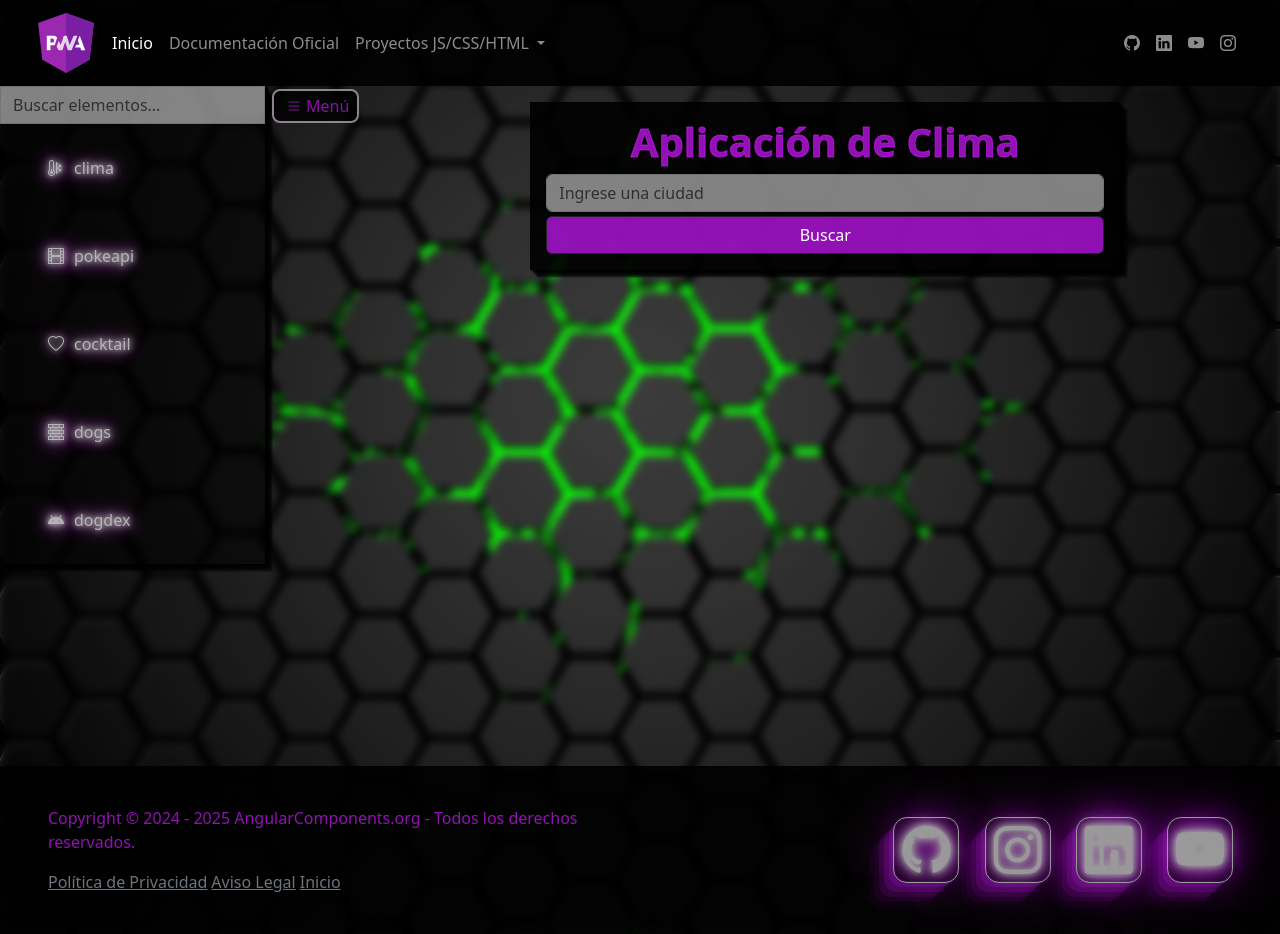
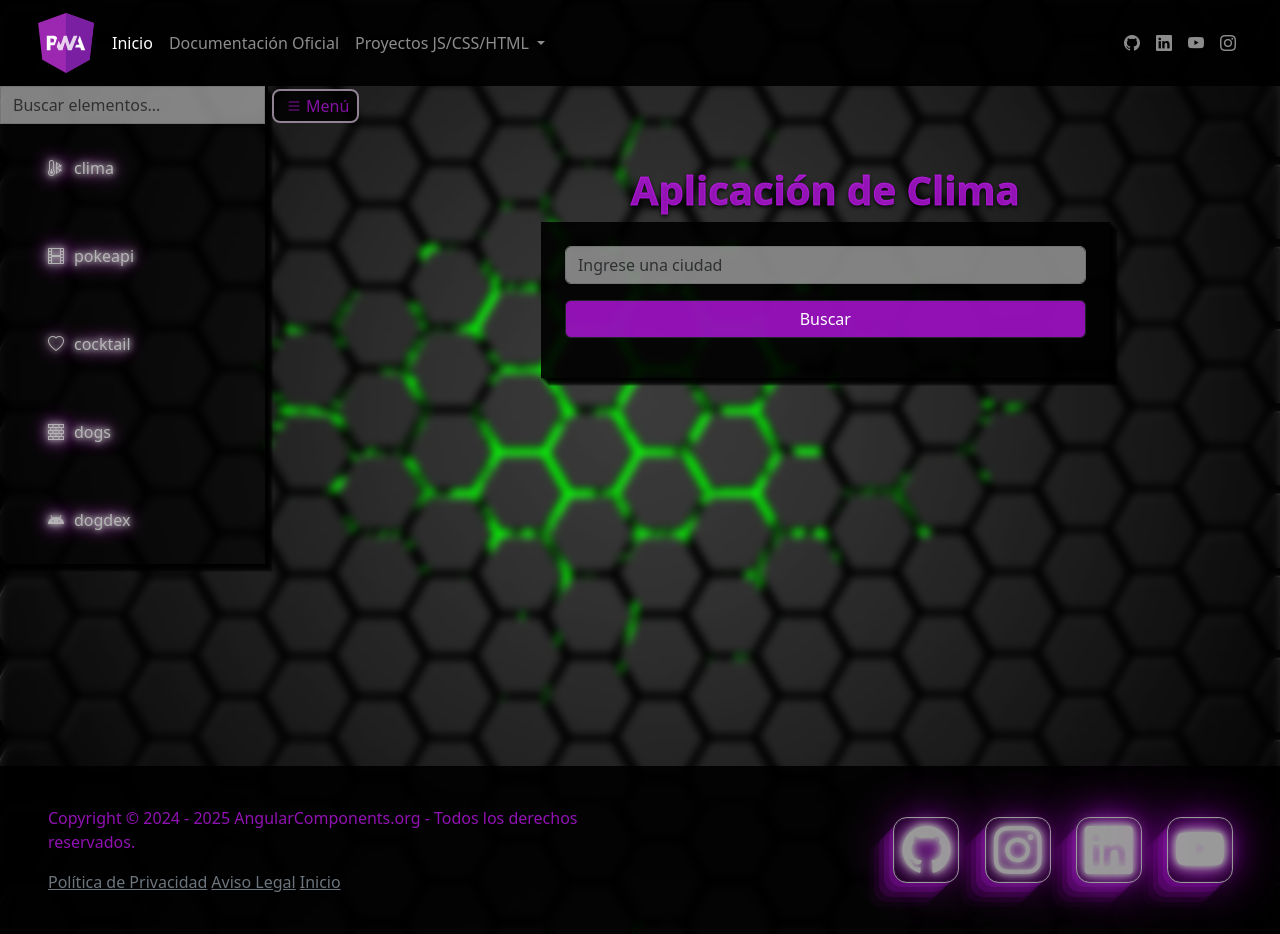
Before and after one commit to beastraiser/proyecto-final-angular, an Angular app: page /clima in a window 1280 px wide. Built offline with nearby package versions, Linux system fonts and the light colour scheme; a web font is replaced by a local one.

Commit message:
estilado terminado a falta de animaciones

```diff
--- a/src/app/pages/clima/clima.component.css
+++ b/src/app/pages/clima/clima.component.css
@@ -32,7 +32,7 @@
   background-color: var(--purple-complementary);
 }
 
-.shadow {
+.txt-shadow {
   color: white;
   -webkit-text-stroke: 1px var(--purple-complementary);
   text-shadow: 0px 2px 4px black;
--- a/src/app/pages/clima/clima.component.html
+++ b/src/app/pages/clima/clima.component.html
@@ -1,24 +1,20 @@
-<div class="container-fluid">
-  <div class="row justify-content-center">
-    <div class="col-lg-8 contenedor p-3">
-      <!-- -------Buscador------- -->
-      <h1 class="text-center shadow">Aplicación de Clima</h1>
-
+<div class="container">
+  <div class="row justify-content-center p-3">
+    <h1 class="text-center txt-shadow mt-5">Aplicación de Clima</h1>
+    <div class="col-lg-8 contenedor p-4">
       <input
         type="text"
         [(ngModel)]="ciudad"
         placeholder="Ingrese una ciudad"
-        class="form-control"
+        class="form-control mb-3"
       />
       <button
         (click)="buscarClima(ciudad)"
         id="botonBusqueda"
-        class="btn btn-dark w-100 mt-1"
+        class="btn btn-dark w-100 mb-3"
       >
         Buscar
       </button>
-
-      <!-- ----------------------- -->
       @if (datosClima.ciudadNombre) {
       <div class="card p-4 mt-3" id="datos-clima">
         <div class="d-flex">
--- a/src/app/pages/cocktail/cocktail.component.html
+++ b/src/app/pages/cocktail/cocktail.component.html
@@ -1,7 +1,7 @@
 <div class="container">
   <div class="row justify-content-center p-3">
+    <h1 class="mt-5 txt-shadow text-center">Buscar cocktail por Nombre</h1>
     <div class="col-lg-8 text-center cont p-4">
-      <h1 class="mb-3 txt-shadow">Buscar Cocktail por Nombre</h1>
       <div class="mb-3">
         <input
           type="text"
--- a/src/app/pages/dogdex/dogdex.component.css
+++ b/src/app/pages/dogdex/dogdex.component.css
@@ -0,0 +1,35 @@
+.btn:hover {
+  scale: 1.02;
+  filter: brightness(120%);
+}
+
+input {
+  opacity: 0.5;
+}
+
+input:focus {
+  opacity: 0.8;
+}
+
+.txt-shadow {
+  -webkit-text-stroke: 1px var(--purple-complementary);
+  text-shadow: 0px 2px 4px black;
+  font-weight: bold;
+  color: var(--purple-complementary);
+}
+.cont {
+  background: rgba(0, 0, 0, 0.9);
+  box-shadow: 0px 1px 0px 0px rgba(0, 0, 0, 0.22),
+    1px 0px 0px 0px rgba(0, 0, 0, 0.22), 1px 2px 0px 0px rgba(0, 0, 0, 0.22),
+    2px 1px 0px 0px rgba(0, 0, 0, 0.22), 2px 3px 0px 0px rgba(0, 0, 0, 0.22),
+    3px 2px 0px 0px rgba(0, 0, 0, 0.22), 3px 4px 0px 0px rgba(0, 0, 0, 0.22),
+    4px 3px 0px 0px rgba(0, 0, 0, 0.22), 4px 5px 0px 0px rgba(0, 0, 0, 0.22),
+    5px 4px 0px 0px rgba(0, 0, 0, 0.22), 5px 6px 0px 0px rgba(0, 0, 0, 0.22),
+    6px 5px 0px 0px rgba(0, 0, 0, 0.22), 6px 7px 0px 0px rgba(0, 0, 0, 0.22),
+    7px 6px 0px 0px rgba(0, 0, 0, 0.22), 7px 8px 0px 0px rgba(0, 0, 0, 0.22),
+    8px 7px 0px 0px rgba(0, 0, 0, 0.22);
+}
+
+.btn {
+  background-color: var(--purple-complementary);
+}
--- a/src/app/pages/dogdex/dogdex.component.html
+++ b/src/app/pages/dogdex/dogdex.component.html
@@ -1,13 +1,19 @@
-<!-- <div class="container">
-  <h1 class="mt-3">Razas de Perros</h1>
-  <div class="row mt-3">
-    <div class="col-md-6">
+<div class="container">
+  <div class="row justify-content-center p-3">
+    <h1 class="mt-5 txt-shadow text-center">Razas de Perros</h1>
+    <div class="col-lg-8 text-center cont p-4">
+      @if(imagen) {
+      <div class="text-center">
+        <img [src]="imagen" class="img-fluid mb-3" alt="Imagen de perro" />
+      </div>
+      }
+
       <ul class="list-group">
         @for(raza of razas; track raza) {
         <li class="list-group-item">
           {{ raza }}
           <button
-            class="btn btn-primary btn-sm float-end"
+            class="btn btn-dark btn-sm float-end"
             (click)="cargarImagen(raza)"
           >
             Ver Imagen
@@ -16,42 +22,5 @@
         }
       </ul>
     </div>
-    <div class="col-md-6">
-      @if(imagen) {
-      <div class="text-center">
-        <img [src]="imagen" class="img-fluid" alt="Imagen de perro" />
-      </div>
-      } @if(!imagen){
-      <div class="alert alert-info mt-3" role="alert">
-        Selecciona una raza para ver su imagen.
-      </div>
-      }
-    </div>
-  </div>
-</div> -->
-<div class="container">
-  <h1 class="mt-3">Razas de Perros</h1>
-  <div class="row mt-3">
-    <div class="col-md-6">
-      <ul class="list-group">
-        <li *ngFor="let raza of razas" class="list-group-item">
-          {{ raza }}
-          <button
-            class="btn btn-primary btn-sm float-end"
-            (click)="cargarImagen(raza)"
-          >
-            Ver Imagen
-          </button>
-        </li>
-      </ul>
-    </div>
-    <div class="col-md-6">
-      <div *ngIf="imagen" class="text-center">
-        <img [src]="imagen" class="img-fluid" alt="Imagen de perro" />
-      </div>
-      <div *ngIf="!imagen" class="alert alert-info mt-3" role="alert">
-        Selecciona una raza para ver su imagen.
-      </div>
-    </div>
   </div>
 </div>
--- a/src/app/pages/dogs/dogs.component.html
+++ b/src/app/pages/dogs/dogs.component.html
@@ -1,7 +1,7 @@
 <div class="container">
   <div class="row justify-content-center p-3">
+    <h1 class="mt-5 txt-shadow text-center">Imagen Aleatoria de Perro</h1>
     <div class="col-lg-8 text-center cont p-4">
-      <h1 class="mb-3 txt-shadow">Imagen Aleatoria de Perro</h1>
       <div class="mb-3">
         <button class="btn btn-dark mb-3" (click)="getRandomDog()">
           <span
@@ -9,6 +9,7 @@
             role="status"
             aria-hidden="true"
           ></span>
+          Generar
         </button>
       </div>
 
--- a/src/app/pages/pokeapi/pokeapi.component.html
+++ b/src/app/pages/pokeapi/pokeapi.component.html
@@ -1,37 +1,7 @@
-<!-- <div>
-  <h2>Buscar Pokémon por nombre</h2>
-  <input
-    type="text"
-    [(ngModel)]="pokemonName"
-    placeholder="Nombre del Pokémon"
-  />
-  <button (click)="getPokemonDetails()">Buscar</button>
-</div>
-
-@if (pokemon) {
-<div>
-  <h2>{{ pokemon.name }}</h2>
-  <p>ID: {{ pokemon.id }}</p>
-  <p>Peso: {{ pokemon.weight }}</p>
-  <p>Altura: {{ pokemon.height }}</p>
-  <h3>Habilidades:</h3>
-  <ul>
-    @for(ability of pokemon.abilities; track ability){
-    <li>
-      {{ ability.ability.name }}
-    </li>
-    }
-  </ul>
-  <img
-    [src]="pokemon.sprites.front_default"
-    alt="Imagen de {{ pokemon.name }}"
-  />
-</div>
-} -->
 <div class="container">
   <div class="row justify-content-center p-3">
+    <h1 class="txt-shadow mt-5 text-center">Buscar Pokémon por nombre</h1>
     <div class="col-lg-8 text-center cont p-4">
-      <h1 class="txt-shadow mb-3">Buscar Pokémon por nombre</h1>
       <div class="mb-3">
         <input
           type="text"
```
